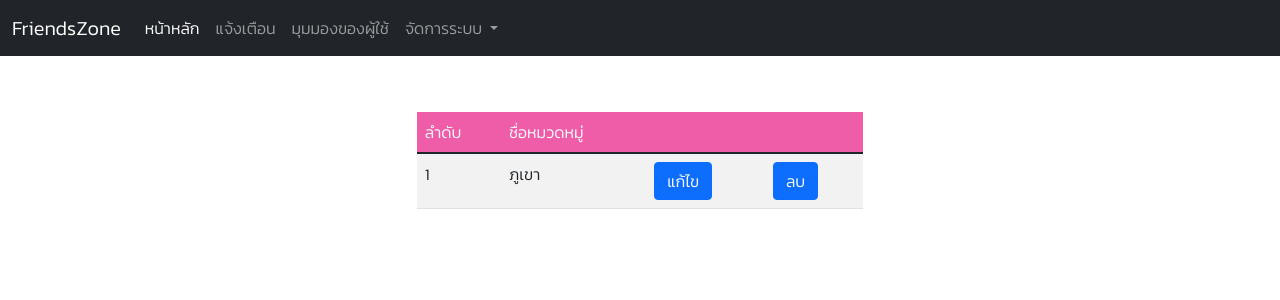
After one commit to Chanakan-SE62/crud-type, a CodeIgniter 4 app: template app/Views/admin_typePage.php in a window 1280 px wide. The commit adds this page. Shown: the top 300 px of the page. Run offline with PHP 8.4 and a stand-in for CodeIgniter, Linux system fonts and the light colour scheme; the template is opened without the code that fills it, so the values that code supplies are empty; some libraries are stand-ins or nearby versions.

Commit message:
frontend edit  , delete type - success

```diff
--- a/app/Config/Routes.php
+++ b/app/Config/Routes.php
@@ -34,6 +34,7 @@ $routes->setAutoRoute(true);
 
 // $routes->get('/', 'Home::index');
 $routes->get('/', 'AdminController::index');
+$routes->get('/type', 'AdminController::type');
 
 /*
  * --------------------------------------------------------------------
--- a/app/Controllers/AdminController.php
+++ b/app/Controllers/AdminController.php
@@ -8,4 +8,9 @@ class AdminController extends BaseController
     {
         return view('admin_index');
     }
+
+    public function type()
+    {
+        return view('admin_typePage');
+    }
 }
--- /dev/null
+++ b/app/Views/admin_typePage.php
@@ -0,0 +1,22 @@
+<!DOCTYPE html>
+<html lang="en">
+<head>
+    <meta charset="UTF-8">
+    <meta http-equiv="X-UA-Compatible" content="IE=edge">
+    <meta name="viewport" content="width=device-width, initial-scale=1.0">
+
+    <!-- CSS only -->
+    <link href="https://cdn.jsdelivr.net/npm/bootstrap@5.1.3/dist/css/bootstrap.min.css" rel="stylesheet" integrity="sha384-1BmE4kWBq78iYhFldvKuhfTAU6auU8tT94WrHftjDbrCEXSU1oBoqyl2QvZ6jIW3" crossorigin="anonymous">
+    <!-- JavaScript Bundle with Popper -->
+    <script src="https://cdn.jsdelivr.net/npm/bootstrap@5.1.3/dist/js/bootstrap.bundle.min.js" integrity="sha384-ka7Sk0Gln4gmtz2MlQnikT1wXgYsOg+OMhuP+IlRH9sENBO0LRn5q+8nbTov4+1p" crossorigin="anonymous"></script>
+
+    <title>Manage Category</title>
+
+</head>
+<body>
+    <?php require('components/navbar.php'); ?>
+    <div class="container">
+        <?php require('components/table-type.php'); ?>
+    </div>
+</body>
+</html>
--- a/app/Views/components/navbar.php
+++ b/app/Views/components/navbar.php
@@ -30,7 +30,7 @@
                     <ul class="dropdown-menu" aria-labelledby="navbarDropdownMenuLink">
                         <li><a class="dropdown-item" href="#">ผู้ใช้งาน</a></li>
                         <li><a class="dropdown-item" href="#">การรีวิว</a></li>
-                        <li><a class="dropdown-item" href="#">หมวดหมู่</a></li>
+                        <li><a class="dropdown-item" href="/type">หมวดหมู่</a></li>
                         <li><a class="dropdown-item" href="#">เรื่องร้องเรียน</a></li>
                     </ul>
                 </li>
--- /dev/null
+++ b/app/Views/components/table-type.php
@@ -0,0 +1,92 @@
+<style>
+    .div-table-type {
+        display: flex;
+        justify-content: center;
+    }
+
+    .table-striped {
+        margin-top: 5%;
+        width: 40%;
+    }
+
+    .thead-type {
+        background-color: #EF5DA8;
+        color: white;
+    }
+
+    .btn-edit {
+        border-radius: 20px;
+    }
+
+    .btn-delete {
+        border-radius: 20px;
+    }
+</style>
+
+<div class="div-table-type">
+    <table class="table table-striped">
+        <thead class="thead-type">
+            <tr>
+                <td>ลำดับ</td>
+                <td>ชื่อหมวดหมู่</td>
+                <td></td>
+                <td></td>
+            </tr>
+        </thead>
+        <tbody>
+            <tr>
+                <td>1</td>
+                <td>ภูเขา</td>
+                <td>
+                    <button type="button" class="btn btn-primary" data-bs-toggle="modal" data-bs-target="#staticBackdropEdit">
+                        แก้ไข
+                    </button>
+                </td>
+                <td>
+                    <button type="button" class="btn btn-primary" data-bs-toggle="modal" data-bs-target="#exampleModal">
+                        ลบ
+                    </button>
+                </td>
+            </tr>
+        </tbody>
+    </table>
+</div>
+
+<!-- แก้ไข -->
+<div class="modal fade" id="staticBackdropEdit" data-bs-backdrop="static" data-bs-keyboard="false" tabindex="-1" aria-labelledby="staticBackdropLabel" aria-hidden="true">
+    <div class="modal-dialog">
+        <div class="modal-content">
+            <div class="modal-header">
+                <h5 class="modal-title" id="staticBackdropLabel">แก้ไข</h5>
+                <button type="button" class="btn-close" data-bs-dismiss="modal" aria-label="Close"></button>
+            </div>
+            <div class="modal-body">
+                <label class="form-label">ชื่อหมวดหมู่</label>
+                <input type="text" class="form-control">
+            </div>
+            <div class="modal-footer">
+                <button type="button" class="btn btn-secondary" data-bs-dismiss="modal">ยกเลิก</button>
+                <button type="button" class="btn btn-primary">ยืนยัน</button>
+            </div>
+        </div>
+    </div>
+</div>
+
+<!-- ลบ -->
+<div class="modal fade" id="exampleModal" tabindex="-1" aria-labelledby="exampleModalLabel" aria-hidden="true">
+    <div class="modal-dialog">
+        <div class="modal-content">
+            <div class="modal-header">
+                <h5 class="modal-title" id="exampleModalLabel">ลบ</h5>
+                <button type="button" class="btn-close" data-bs-dismiss="modal" aria-label="Close"></button>
+            </div>
+            <div class="modal-body">
+                คุณต้องการลบหมวดหมู่ ... ไหม?
+            </div>
+            <div class="modal-footer">
+                <button type="button" class="btn btn-secondary" data-bs-dismiss="modal">ยกเลิก</button>
+                <button type="button" class="btn btn-primary">ยืนยัน</button>
+            </div>
+        </div>
+    </div>
+</div>
```
